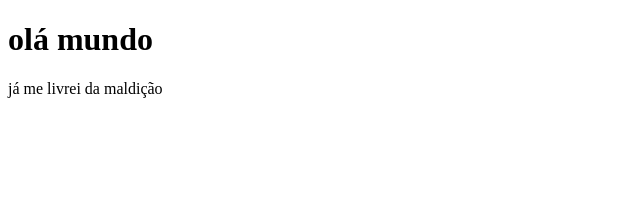
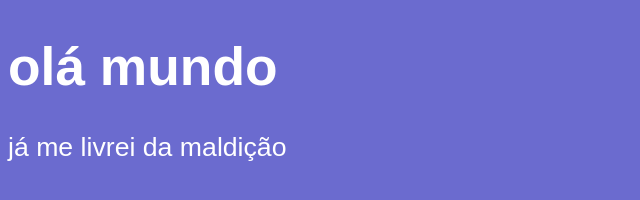
Before and after one commit to CarlosMartins00098/CursoJs, a plain HTML site: page index.html in a window 1280 px wide. Shown: the whole page, without its empty margins (0-640 px from the left). Drawn offline with Linux system fonts and the light colour scheme.

Commit message:
terminando a aula

```diff
--- a/index.html
+++ b/index.html
@@ -4,10 +4,20 @@
     <meta charset="UTF-8">
     <meta name="viewport" content="width=device-width, initial-scale=1.0">
     <title>meu primeiro programa</title>
+    <style>
+        body {
+            background-color: rgb(107,107,207);
+            color: white;
+            font: normal 20pt arial;
+        }
+    </style>
 </head>
 <body>
     <h1>olá mundo</h1>
     <p>já me livrei da maldição</p>
+    <script>
+        window.alert('minha primeira msm');
+    </script>
 
 </body>
 </html>
```
